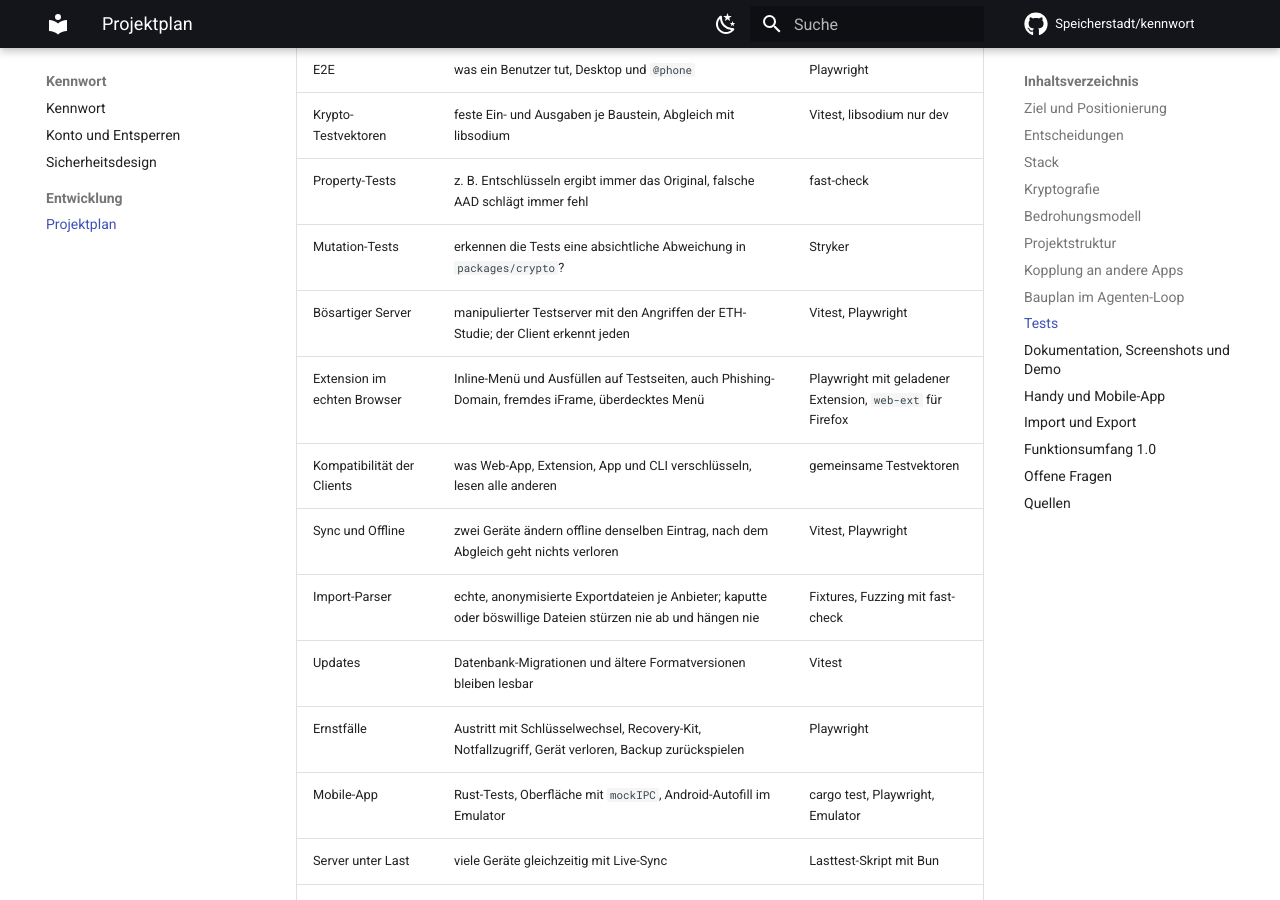
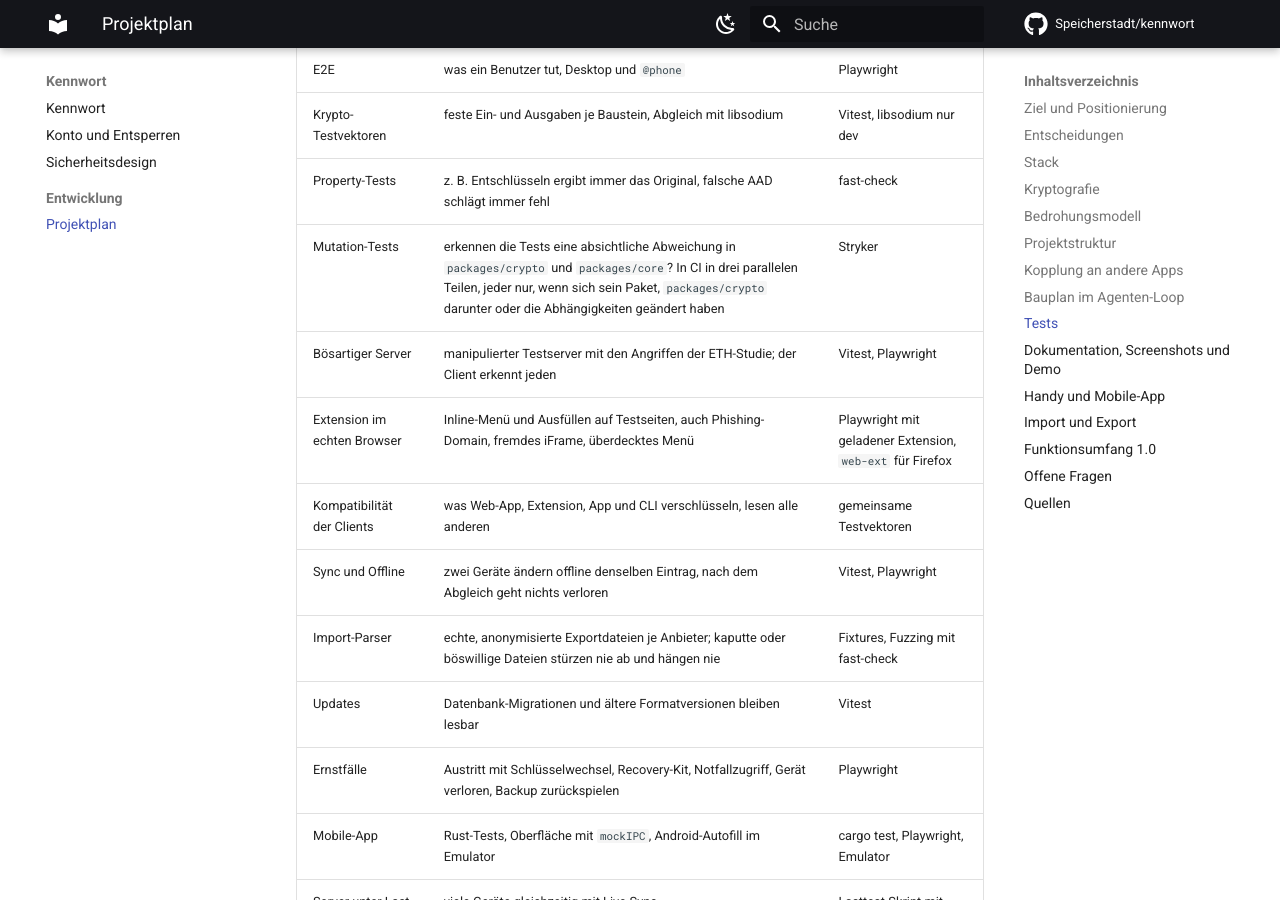
Before and after one commit to Speicherstadt/kennwort, an MkDocs documentation site: the page built from docs/plan.md, in a window 1280 px wide and 900 px high, scrolled down 8135 px. Built offline with MkDocs 1.6.1 and Material for MkDocs 9.7.7, drawn with Linux system fonts in a browser that asks for light colours; comment, search, counter and statistics services are not loaded.

Commit message:
CI: run unit, e2e and mutation tests side by side, mutation only on change
A run took about 13.5 minutes, 9.5 of them the mutation tests run one
after the other on a single runner, 1.5 the Playwright download.

- unit (typecheck, lint, checks, tests, build, smoke, audit), e2e and
  mutation are separate jobs; `check` waits for all three and is the
  single result a branch rule asks for.
- Mutation tests in three parts in parallel: crypto, core sync (510
  mutants) and the rest of core (630); together exactly the 1140 of
  packages/core/stryker.config.json.
- A part runs only when its package, crypto under core, package.json,
  bun.lock or this workflow changed since the base (pull request base,
  or the previous main). Manual runs, calls from another workflow and
  runs without a known base test every part.
- The Playwright browser comes from actions/cache keyed by bun.lock.

Co-Authored-By: Claude Opus 5.5 <noreply@anthropic.com>
Claude-Session: https://claude.ai/code/session_01Y3rdfXnaqLdfwSre65bgwT

```diff
--- a/docs/plan.md
+++ b/docs/plan.md
@@ -221,7 +221,7 @@ Prüfungen läuft in CI.
 | E2E | was ein Benutzer tut, Desktop und `@phone` | Playwright |
 | Krypto-Testvektoren | feste Ein- und Ausgaben je Baustein, Abgleich mit libsodium | Vitest, libsodium nur dev |
 | Property-Tests | z. B. Entschlüsseln ergibt immer das Original, falsche AAD schlägt immer fehl | fast-check |
-| Mutation-Tests | erkennen die Tests eine absichtliche Abweichung in `packages/crypto`? | Stryker |
+| Mutation-Tests | erkennen die Tests eine absichtliche Abweichung in `packages/crypto` und `packages/core`? In CI in drei parallelen Teilen, jeder nur, wenn sich sein Paket, `packages/crypto` darunter oder die Abhängigkeiten geändert haben | Stryker |
 | Bösartiger Server | manipulierter Testserver mit den Angriffen der ETH-Studie; der Client erkennt jeden | Vitest, Playwright |
 | Extension im echten Browser | Inline-Menü und Ausfüllen auf Testseiten, auch Phishing-Domain, fremdes iFrame, überdecktes Menü | Playwright mit geladener Extension, `web-ext` für Firefox |
 | Kompatibilität der Clients | was Web-App, Extension, App und CLI verschlüsseln, lesen alle anderen | gemeinsame Testvektoren |
```
Also changed, not shown: 1 other file.
